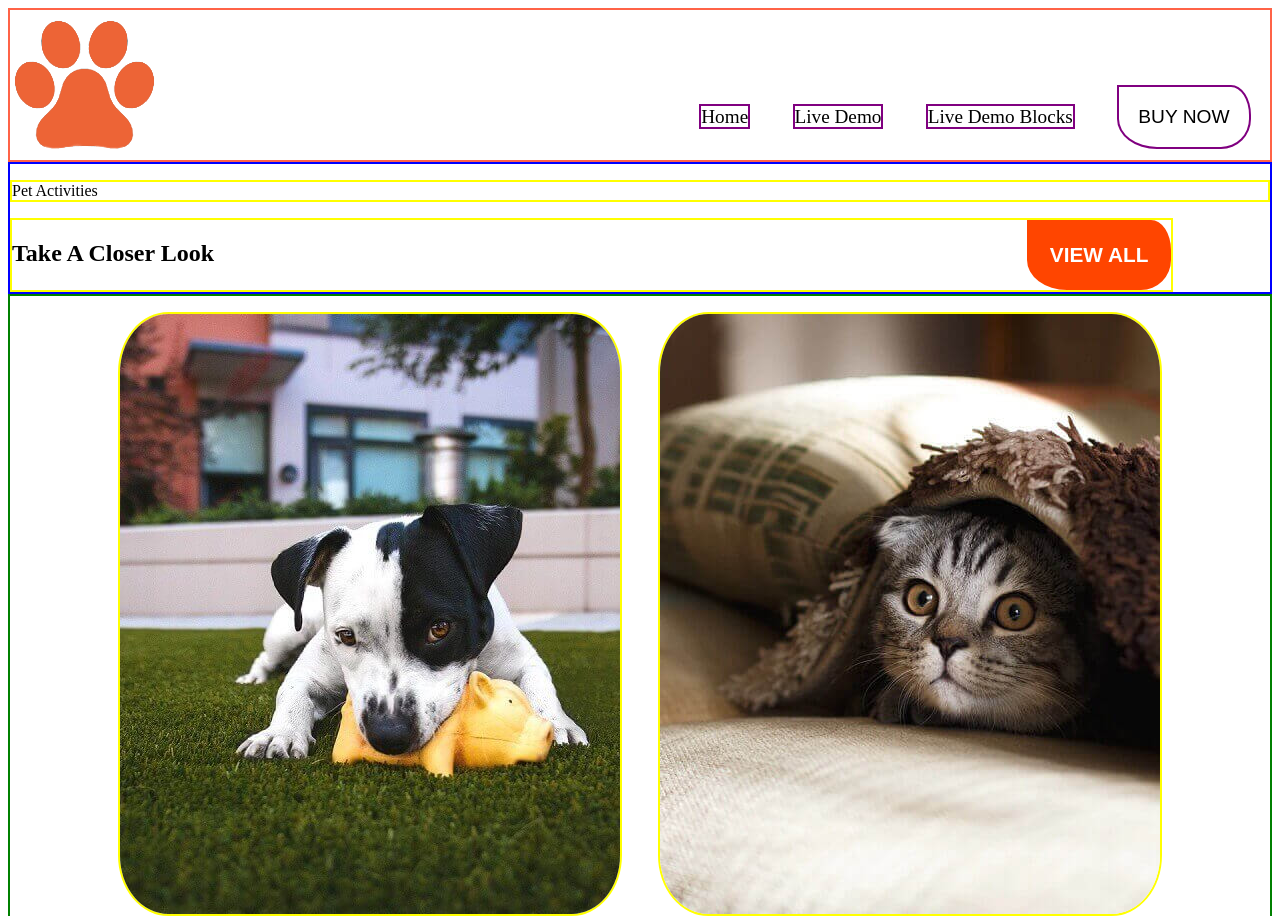
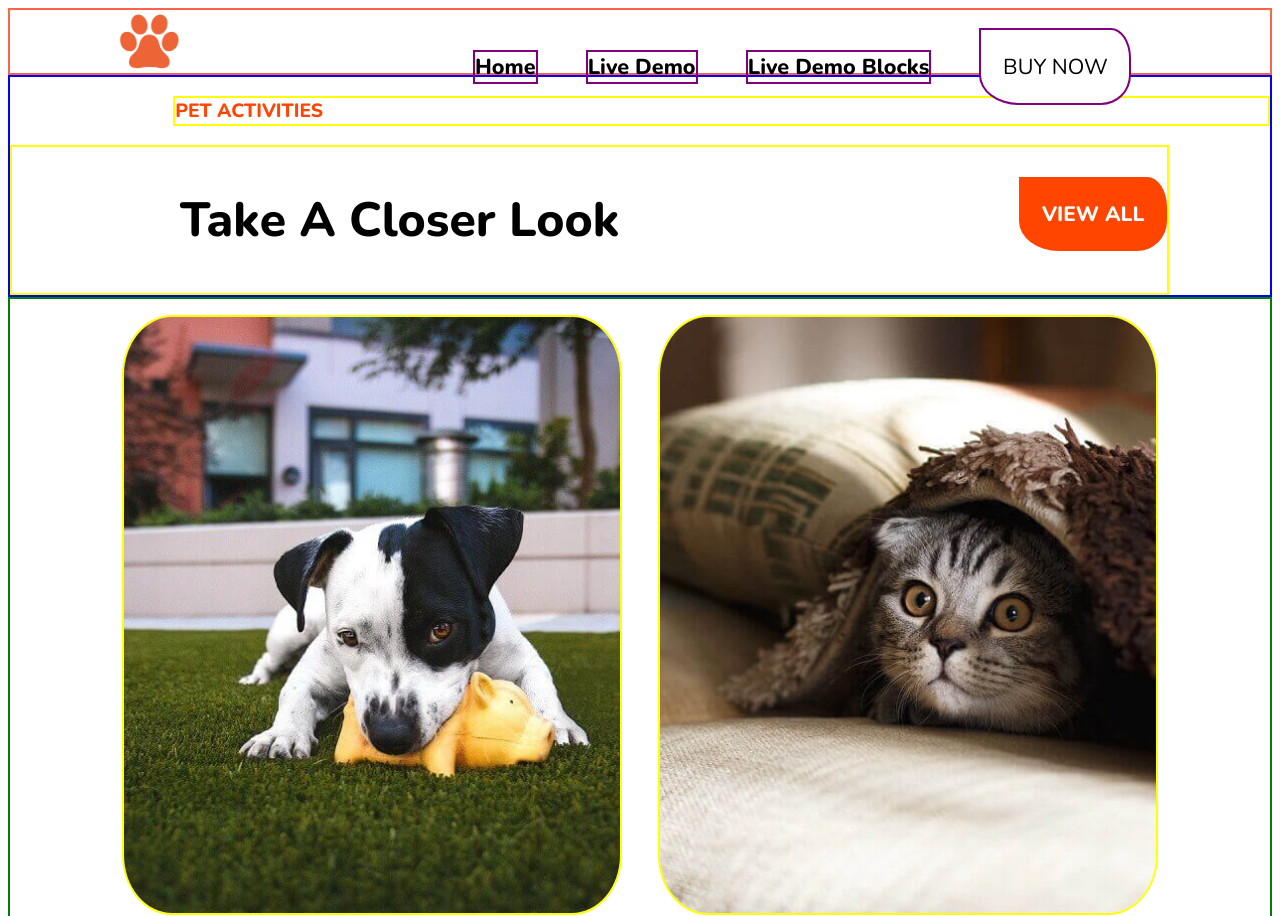
Before and after one commit to AlbertoArochal/202210-W2-puppies, a website: page index.html in a window 1280 px wide. Shown: the top 916 px of the page. Drawn offline with nearby package versions, Linux system fonts and the light colour scheme.

Commit message:
changes in fonts and logos

```diff
--- a/index.html
+++ b/index.html
@@ -22,7 +22,7 @@
 
     <section>
         <div class="text__container">
-            <p>Pet Activities</p>
+            <p>PET ACTIVITIES</p>
             <span>
                 <h1>Take A Closer Look</h1>
                 <button>VIEW ALL</button>
--- a/styles/styles.css
+++ b/styles/styles.css
@@ -1,9 +1,30 @@
+@import url('https://fonts.googleapis.com/css2?family=Nunito:wght@400;800&family=Poppins:wght@300;400;500;600;700&display=swap');
+
+
+* {
+    box-sizing: border-box;
+    font-family: 'Nunito';
+
+}
+
 header {
     box-shadow: 3px black;
     border: 2px tomato solid;
     justify-content: space-between;
     display: flex;
+    font-size: large;
+    font-weight: 800;
 
+}
+
+header div {
+    margin-right: 6.5em;
+    height: 2em;
+}
+
+header img {
+    width: 5%;
+    margin-left: 6em;
 }
 
 .sections__container>* {
@@ -14,6 +35,12 @@ header {
     margin: auto 1em;
     font-size: larger;
 
+}
+
+section div span h1 {
+    font-weight: 800;
+    font-size: 3em;
+    margin-left: 3.5em;
 }
 
 button {
@@ -66,6 +93,9 @@ section>div>span>button {
     color: white;
     font-size: 1.3em;
     font-weight: 600;
+    height: 45%;
+    margin-top: 30px;
+
 }
 
 section>div>* {
@@ -75,6 +105,10 @@ section>div>* {
 
 section>div>p {
     display: block;
+    font-size: larger;
+    color: orangered;
+    font-weight: 800;
+    margin-left: 8.5em;
 }
 
 section>div>span {
```
